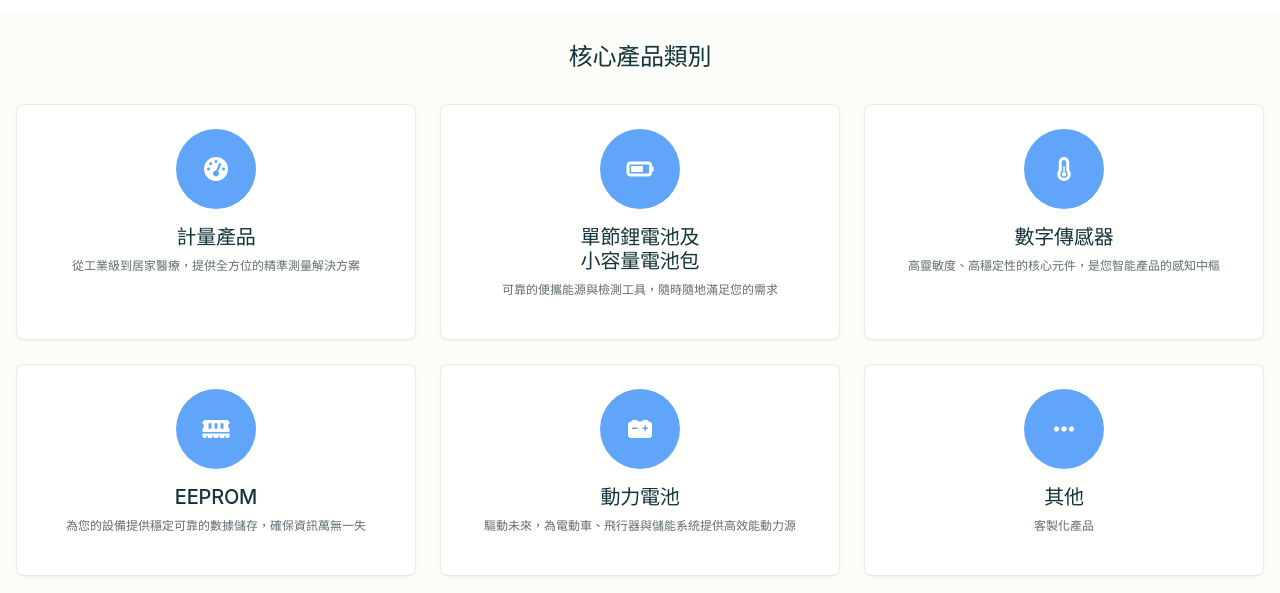
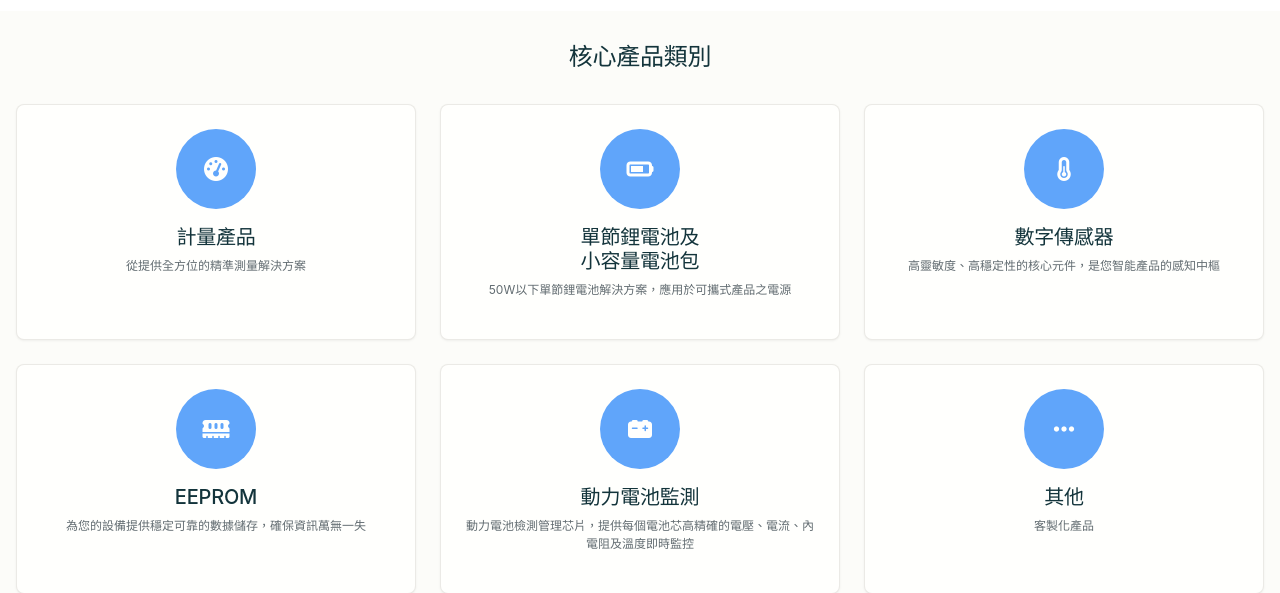
Before and after one commit to Rmanst/TOCL2, a plain HTML site: page product.html in a window 1280 px wide. Shown: the part 234-827 px from the top of the page. Drawn offline with Linux system fonts and the light colour scheme; a web font is replaced by a local one.

Commit message:
Update product.html

```diff
--- a/product.html
+++ b/product.html
@@ -26,7 +26,7 @@
                             </div>
                             <a href="meters.html">
                             <h3>計量產品</h3>
-                            <p>從工業級到居家醫療，提供全方位的精準測量解決方案</p>
+                            <p>從提供全方位的精準測量解決方案</p>
                             </a>
                         </div>
 
@@ -36,7 +36,7 @@
                             </div>
                             <a href="portable.html">
                            <h3>單節鋰電池及<br>小容量電池包</h3>
-                            <p>可靠的便攜能源與檢測工具，隨時隨地滿足您的需求</p>
+                            <p>50W以下單節鋰電池解決方案，應用於可攜式產品之電源</p>
                             </a>
                         </div>
 
@@ -65,8 +65,8 @@
                                 <i class="fas fa-car-battery"></i>
                             </div>
                             <a href="power-batteries.html">
-                           <h3>動力電池</h3>
-                            <p>驅動未來，為電動車、飛行器與儲能系統提供高效能動力源</p>
+                           <h3>動力電池監測</h3>
+                            <p>動力電池檢測管理芯片，提供每個電池芯高精確的電壓、電流、內電阻及溫度即時監控</p>
                             </a>
                         </div>
 
```
